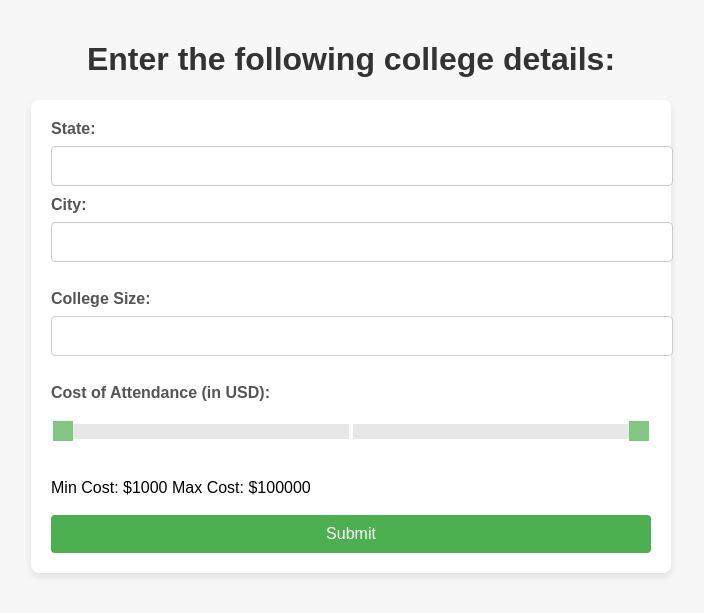
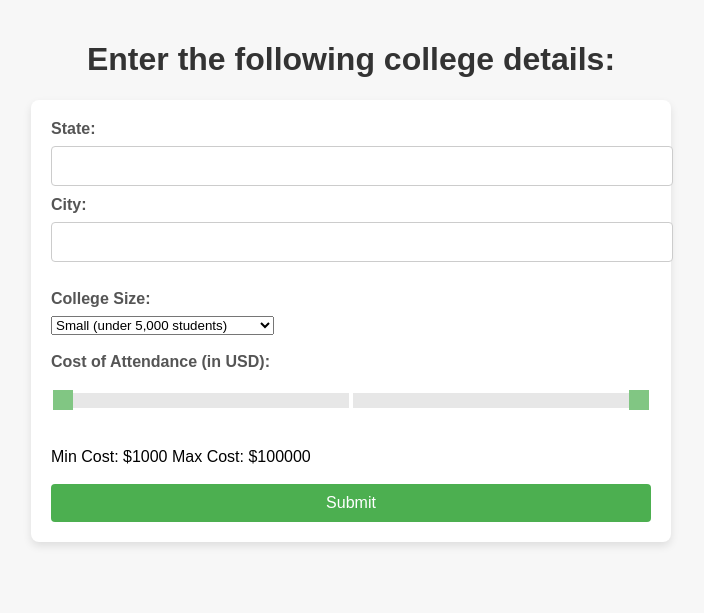
Before and after one commit to Ric3y/FindMyCSCollege, a Flask app: page / in a window 1280 px wide. Shown: the top 613 px of the page, without its empty margins (289-993 px from the left). Run offline with Flask 3, Linux system fonts and the light colour scheme.

Commit message:
Added dropbox for university sizes

```diff
--- a/templates/index.html
+++ b/templates/index.html
@@ -17,7 +17,11 @@
         <input type="text" id="city" name="city" required><br><br>
 
         <label for="size">College Size:</label>
-        <input type="number" id="size" name="size" required><br><br>
+        <select id="size" name="size" required>
+            <option value="small">Small (under 5,000 students)</option>
+            <option value="medium">Medium (5,000 - 15,000 students)</option>
+            <option value="large">Large (over 15,000 students)</option>
+        </select><br><br>
 
         <label for="cost">Cost of Attendance (in USD):</label>
 	<div id="cost-slider"></div>
```
